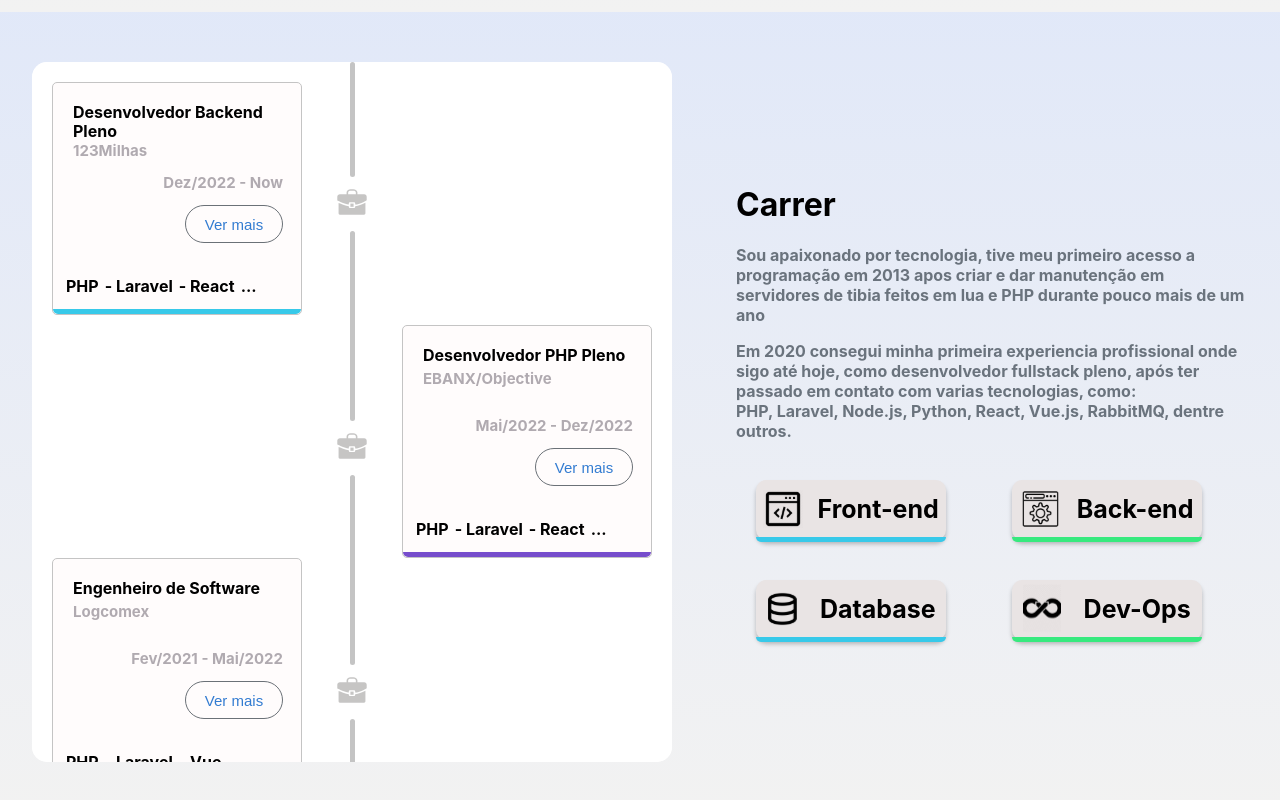
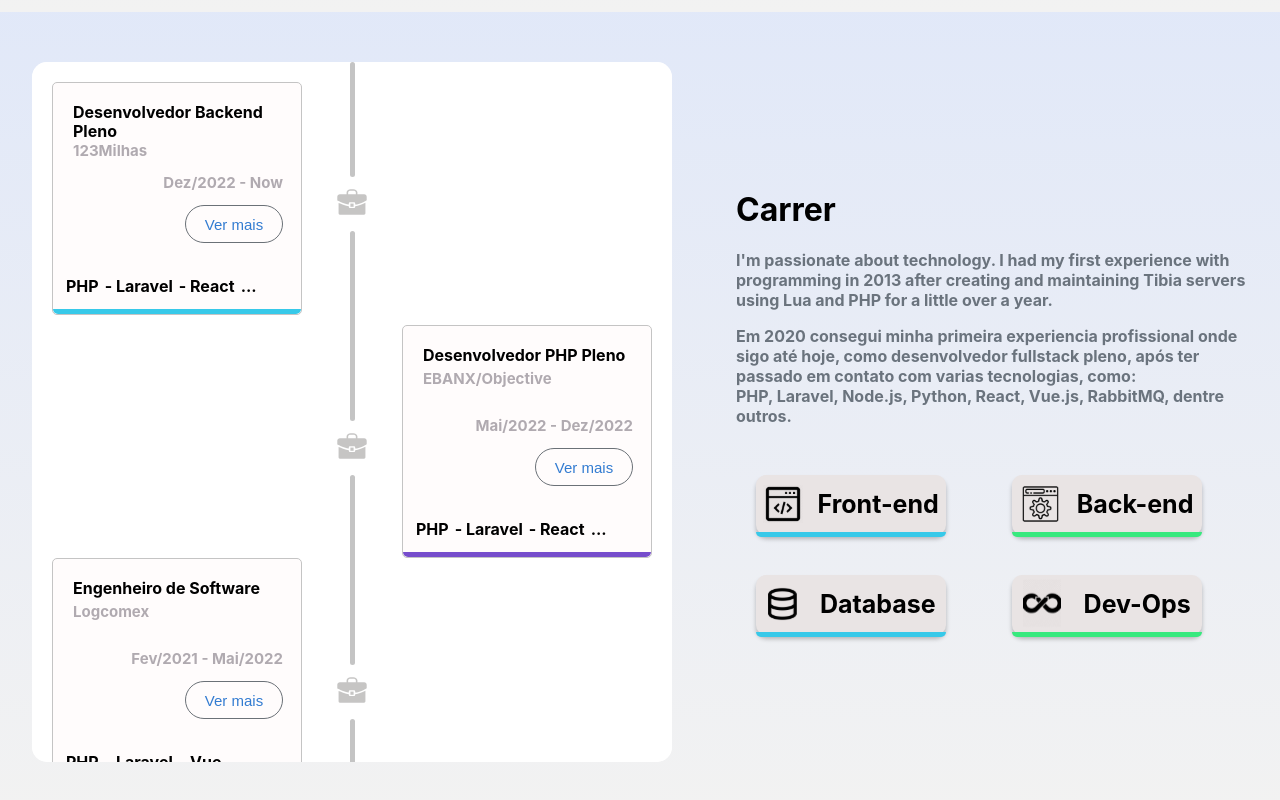
Before and after one commit to n4m-ward/portifolio-react, a React (Create React App) app: page / in a window 1280 px wide. Shown: the part 788-1588 px from the top of the page. Built offline with nearby package versions, Linux system fonts and the light colour scheme.

Commit message:
Adicionando novas traduções

```diff
--- a/src/components/pages/CarrerPage/CarrerInfoSection/CarrerText.tsx
+++ b/src/components/pages/CarrerPage/CarrerInfoSection/CarrerText.tsx
@@ -1,5 +1,6 @@
 import React from 'react';
 import styled from 'styled-components';
+import { translate } from '../../../../translate';
 
 function CarrerText() {
     return (
@@ -7,9 +8,7 @@ function CarrerText() {
             <h1>Carrer</h1>
             <CarrerTextContent>
                 <p>
-                    Sou apaixonado por tecnologia, tive meu primeiro acesso a programação
-                    em 2013 apos criar e dar manutenção em servidores de tibia feitos em
-                    lua e PHP durante pouco mais de um ano
+                  {translate('carer.introductionText')}
                 </p>
 
                 <p>
--- a/src/translate/index.js
+++ b/src/translate/index.js
@@ -6,7 +6,7 @@ i18n.use(LanguageDetector).init({
   resources,
   order: [localStorage],
   lookupLocalStorage: 'language',
-  fallbackLng: 'en',
+  fallbackLng: 'pt',
   debug: false,
   defaultNS: ['translations'],
   ns: 'translations',
--- a/src/translate/locales/en/index.js
+++ b/src/translate/locales/en/index.js
@@ -14,5 +14,8 @@ export const en = {
       getCv: 'GET CV',
       contact: 'Contact Me',
     },
+    carer: {
+      introductionText: "I'm passionate about technology. I had my first experience with programming in 2013 after creating and maintaining Tibia servers using Lua and PHP for a little over a year."
+    }
   },
 };
--- a/src/translate/locales/pt/index.js
+++ b/src/translate/locales/pt/index.js
@@ -14,5 +14,8 @@ export const pt = {
       getCv: 'Curriculo',
       contact: 'Contato',
     },
+    carer: {
+      introductionText: 'Sou apaixonado por tecnologia, tive meu primeiro acesso a programação em 2013 apos criar e dar manutenção em servidores de tibia feitos em lua e PHP durante pouco mais de um ano'
+    }
   },
 };
```
Also changed, not shown: 2 other files (tests, documents, lock files or other folders).
